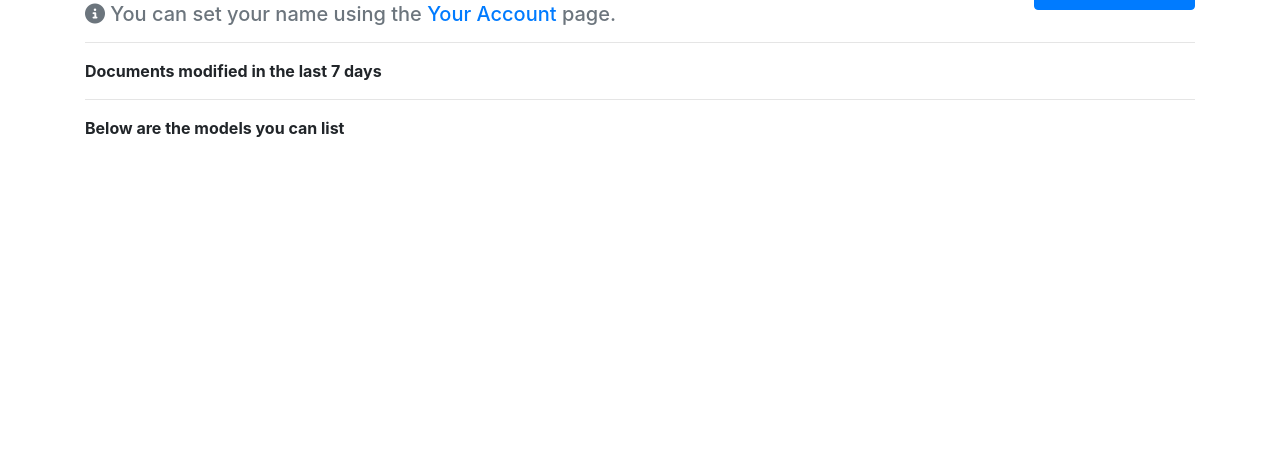
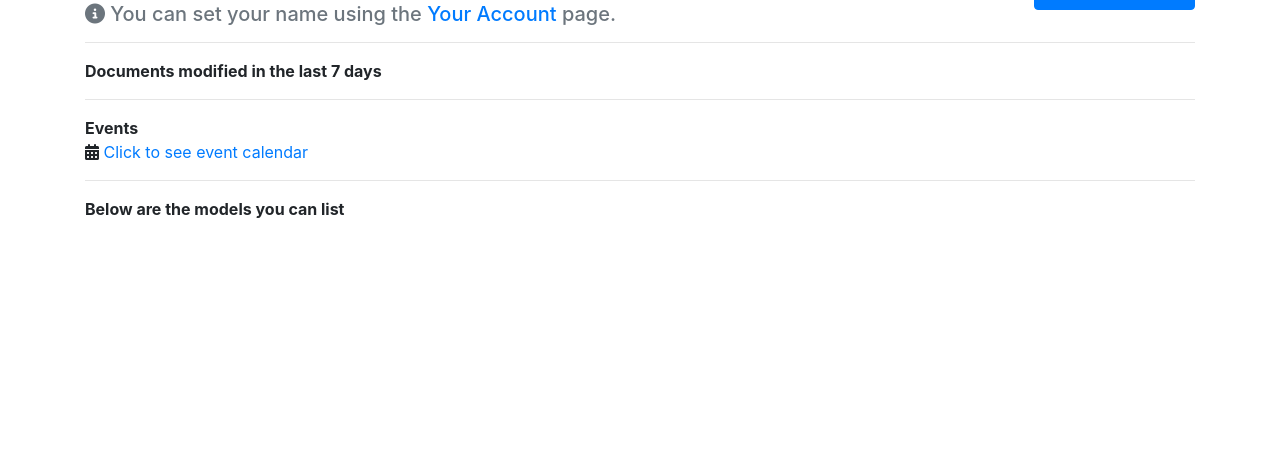
Before and after one commit to ENRG-tr/enrgdocdb, a Python web app: template src/templates/docdb/index.html in a window 1280 px wide. Shown: the part 108-569 px from the top of the page. Run offline with Jinja, Linux system fonts and the light colour scheme; the template is opened without the code that fills it, so the values that code supplies are empty; some libraries are stand-ins or nearby versions.

Commit message:
feat: add event calendar view, fix date_handler and view_event bugs

```diff
--- a/src/static/js/date_handler.js
+++ b/src/static/js/date_handler.js
@@ -18,13 +18,13 @@ function getFormDateInputs() {
 function correctDateInputValue(dateInput, isSubmit) {
     const date = dateInput.value;
     const parsedDate = moment(date);
+    if (correctedDate.toString() === "Invalid date") {
+        return;
+    }
     const offsetHours = getTimezoneOffsetHours();
     // Subtract if we submit to convert back to UTC
     // Add to convert from UTC to local time
     const correctedDate = parsedDate.add(isSubmit ? -offsetHours : offsetHours, "hours");
-    if (correctedDate.toString() === "Invalid date") {
-        return;
-    }
     const targetDateFormat = dateInput.getAttribute("data-date-format") || "YYYY-MM-DD HH:mm:ss";
     dateInput.value = correctedDate.format(targetDateFormat);
 }
@@ -38,12 +38,12 @@ function correctDateInputValues(isSubmit) {
 
 document.addEventListener("DOMContentLoaded", () => {
     document.querySelectorAll("td").forEach(date => {
-        const parsedDate = moment(date.innerHTML);
+        const parsedDate = moment(date.innerHTML, "YYYY-MM-DD HH:mm:ss", true);
+        if (parsedDate.toString().includes("Invalid date")) {
+            return;
+        }
         // Add timezone offset hours to parsed date
         const correctedDate = parsedDate.add(getTimezoneOffsetHours(), "hours");
-        if (correctedDate.toString() === "Invalid date") {
-            return;
-        }
         date.innerText = correctedDate.format("DD-MM-YYYY HH:mm:ss");
     });
     correctDateInputValues();
--- a/src/templates/base.html
+++ b/src/templates/base.html
@@ -16,7 +16,7 @@
         <link rel="icon"
               href="{{ url_for('static', filename='images/favicon.jpg') }}">
         <script src="https://cdnjs.cloudflare.com/ajax/libs/moment.js/2.30.1/moment.min.js"></script>
-        <script src="{{ url_for('static', filename='js/date_handler.js') }}?v=2"></script>
+        <script src="{{ url_for('static', filename='js/date_handler.js') }}?v=3"></script>
         <title>
             {% block title %}
             {% endblock title %}
--- a/src/templates/docdb/index.html
+++ b/src/templates/docdb/index.html
@@ -1,5 +1,6 @@
 {% extends "docdb/base.html" %}
 {% from "docdb/snippets/render_map.html" import get_readable_model_name, render_paginated_result %}
+{% from "docdb/snippets/event.html" import render_event_calendar %}
 {% block content %}
     <div class="d-flex justify-content-between align-items-center">
         <div>
@@ -25,6 +26,12 @@
     </div>
     <hr>
     <div>
+        <strong class="d-block">Events</strong>
+        <i class="fas fa-calendar-alt"></i>
+        <a href="{{ url_for("event.calendar") }}">Click to see event calendar</a>
+    </div>
+    <hr>
+    <div>
         <strong>Below are the models you can list</strong>
         <ul>
             {% for model_name in view_all_allowed_models %}
--- a/src/templates/docdb/snippets/event.html
+++ b/src/templates/docdb/snippets/event.html
@@ -79,3 +79,50 @@
         </tbody>
     </table>
 {% endmacro %}
+{% macro render_event_calendar(events) %}
+    <script src='https://cdn.jsdelivr.net/npm/fullcalendar@6.1.15/index.global.min.js'></script>
+    <script>
+    document.addEventListener('DOMContentLoaded', function() {
+        var calendarEl = document.getElementById('calendar');
+        var events = JSON.parse(`[
+            {% for event in events %}
+                {
+                    "title": "{{ event.title }}",
+                    "start": "{{ event.date }}",
+                    "url": "{{ url_for('event.view', event_id=event.id) }}"
+                }
+                {% if not loop.last %},{% endif %}
+            {% endfor %}
+        ]`);
+
+        // Add timezone offset hours to start time
+        for (const event of events) {
+            event.start = moment(event.start).add(getTimezoneOffsetHours(), "hours").toDate();
+        }
+
+        var calendar = new FullCalendar.Calendar(calendarEl, {
+          initialView: 'dayGridMonth',
+          headerToolbar: {
+            left: 'prev,next today',
+            center: 'title',
+            right: 'dayGridMonth,timeGridWeek,timeGridDay'
+          },
+          events: events,
+          eventTimeFormat: { // like '14:30:00'
+            hour: '2-digit',
+            minute: '2-digit',
+            hour12: false
+          }
+        });
+
+        calendar.render();
+      });
+    </script>
+    <div id="calendar"></div>
+    <style>
+        #calendar a {
+            text-decoration: none;
+            color: black;
+        }
+    </style>
+{% endmacro %}
--- a/src/templates/docdb/view_event.html
+++ b/src/templates/docdb/view_event.html
@@ -83,6 +83,7 @@
                         {% endfor %}
                     </td>
                 </tr>
+                <tr>
                     <td colspan="5" class="{% if is_even %}light{% else %}{% endif %}">
                         {% if not session.talk_notes %}
                             <i class="fas fa-info-circle"></i> No talks found for this session.
@@ -137,6 +138,7 @@
                             </table>
                         {% endif %}
                     </td>
+                </tr>
             {% endfor %}
         </tbody>
     </table>
--- a/src/views/event.py
+++ b/src/views/event.py
@@ -18,3 +18,9 @@ def view(event_id: int):
         return abort(403)
 
     return render_template("docdb/view_event.html", event=event)
+
+
+@blueprint.route("/calendar")
+def calendar():
+    events = db.session.query(Event).order_by(Event.date.desc()).limit(300).all()
+    return render_template("docdb/event_calendar.html", events=events)
--- a/src/views/index.py
+++ b/src/views/index.py
@@ -6,6 +6,7 @@ from sqlalchemy import or_
 
 from database import db
 from models.document import Document
+from models.event import Event
 from utils.pagination import paginate
 from utils.security import secure_blueprint
 from views.view_all import VIEW_ALL_ALLOWED_MODELS
@@ -26,10 +27,12 @@ def index():
         ),
         request,
     )
+    last_events = db.session.query(Event).order_by(Event.date.desc()).limit(300).all()
     view_all_allowed_models = [model.__name__ for model in VIEW_ALL_ALLOWED_MODELS]
     return render_template(
         "docdb/index.html",
         documents_last_7_days=documents_last_7_days,
+        events=last_events,
         view_all_allowed_models=view_all_allowed_models,
     )
 
--- a/src/views/view_all.py
+++ b/src/views/view_all.py
@@ -18,13 +18,13 @@ VIEW_ALL_ALLOWED_MODELS = [
     Document,
     DocumentType,
     DocumentFile,
+    Event,
     Author,
     Institution,
     Topic,
     User,
     Role,
     Organization,
-    Event,
 ]
 
 
```
Also changed, not shown: src/templates/docdb/event_calendar.html (added, +9 -0 lines). Lines whose indentation alone changed are shown as unchanged.
